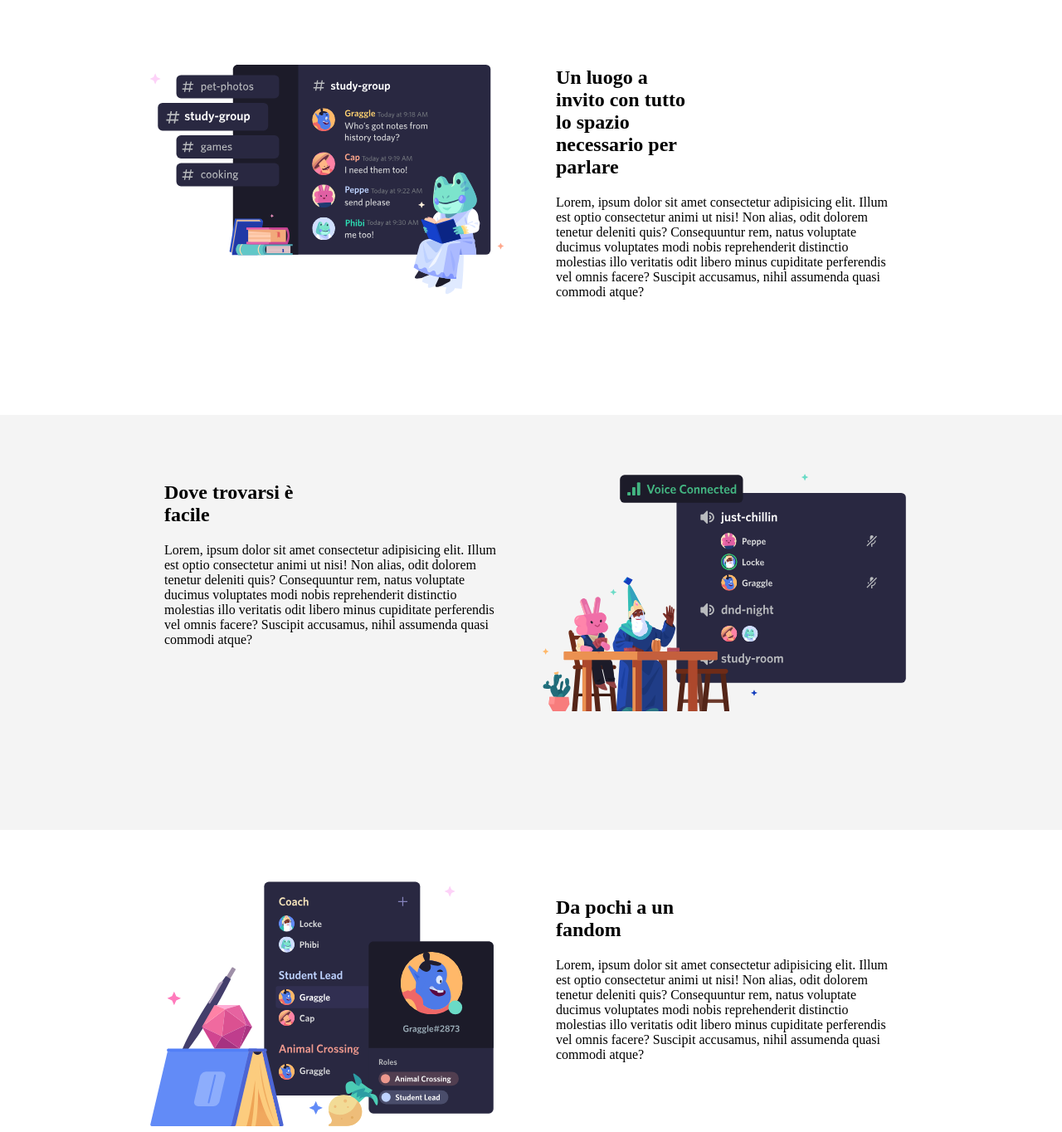
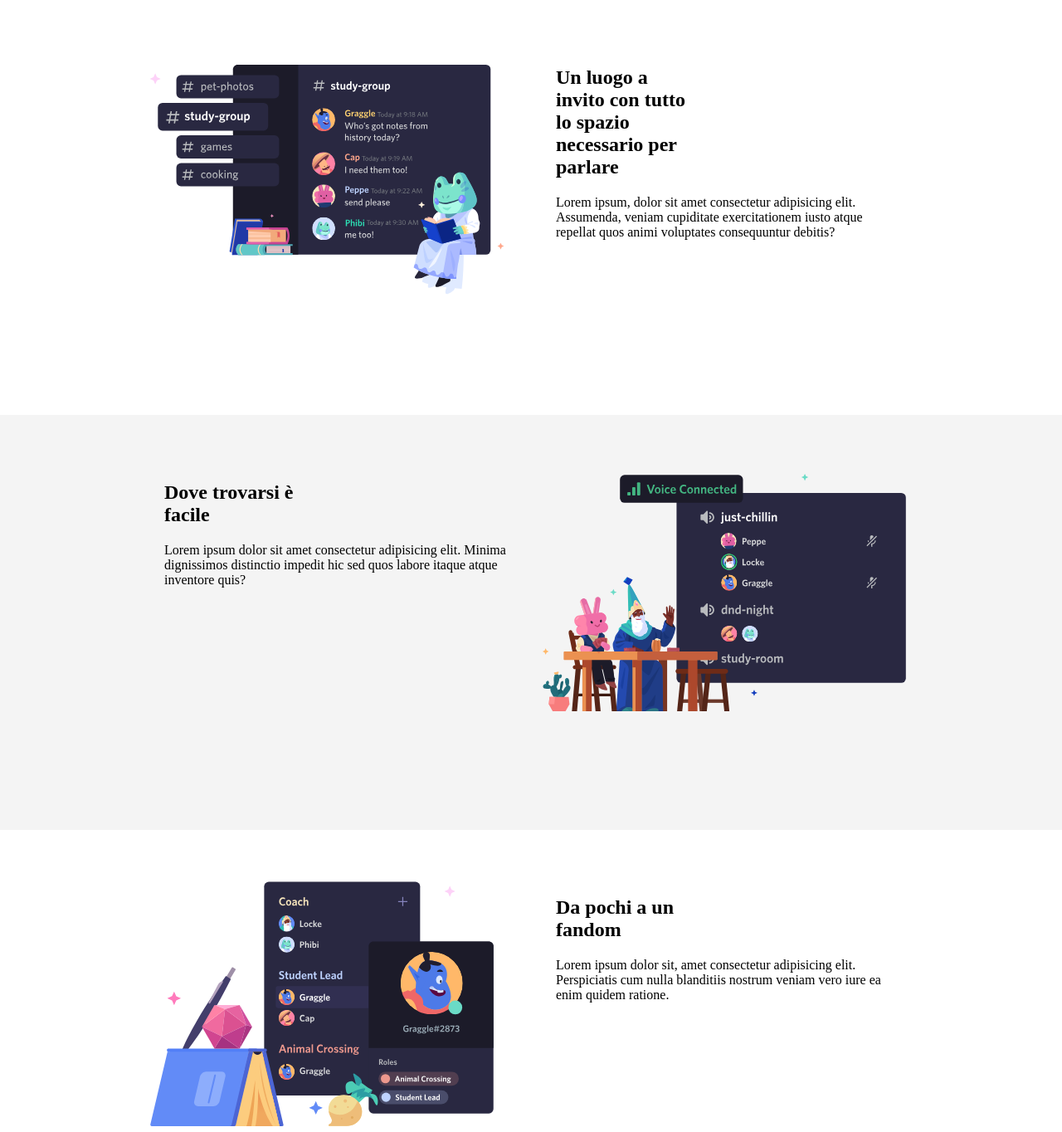
Before and after one commit to carlo-ddm/htmlcss-discord, a plain HTML site: page index.html in a window 1280 px wide. Shown: the part 550-1914 px from the top of the page at 83% size. Drawn offline with Linux system fonts and the light colour scheme.

Commit message:
meno righe lorem

```diff
--- a/global.css
+++ b/global.css
@@ -28,7 +28,7 @@ section:nth-child(even){
 
 .text {
   text-align: left;
-  padding: 30px;
+  padding: 30px 30px 60px;
 }
 
 h2 {
--- a/index.html
+++ b/index.html
@@ -69,7 +69,7 @@
           parlare
         </h2>
         <p>
-          Lorem, ipsum dolor sit amet consectetur adipisicing elit. Illum est optio consectetur animi ut nisi! Non alias, odit dolorem tenetur deleniti quis? Consequuntur rem, natus voluptate ducimus voluptates modi nobis reprehenderit distinctio molestias illo veritatis odit libero minus cupiditate perferendis vel omnis facere? Suscipit accusamus, nihil assumenda quasi commodi atque?
+          Lorem ipsum, dolor sit amet consectetur adipisicing elit. Assumenda, veniam cupiditate exercitationem iusto atque repellat quos animi voluptates consequuntur debitis?
         </p>
       </div>
 
@@ -88,7 +88,7 @@
           facile
         </h2>
         <p>
-          Lorem, ipsum dolor sit amet consectetur adipisicing elit. Illum est optio consectetur animi ut nisi! Non alias, odit dolorem tenetur deleniti quis? Consequuntur rem, natus voluptate ducimus voluptates modi nobis reprehenderit distinctio molestias illo veritatis odit libero minus cupiditate perferendis vel omnis facere? Suscipit accusamus, nihil assumenda quasi commodi atque?
+          Lorem ipsum dolor sit amet consectetur adipisicing elit. Minima dignissimos distinctio impedit hic sed quos labore itaque atque inventore quis?
         </p>
 
       </div>
@@ -114,7 +114,7 @@
           fandom
         </h2>
         <p>
-          Lorem, ipsum dolor sit amet consectetur adipisicing elit. Illum est optio consectetur animi ut nisi! Non alias, odit dolorem tenetur deleniti quis? Consequuntur rem, natus voluptate ducimus voluptates modi nobis reprehenderit distinctio molestias illo veritatis odit libero minus cupiditate perferendis vel omnis facere? Suscipit accusamus, nihil assumenda quasi commodi atque?
+          Lorem ipsum dolor sit, amet consectetur adipisicing elit. Perspiciatis cum nulla blanditiis nostrum veniam vero iure ea enim quidem ratione.
         </p>
 
       </div>
```
